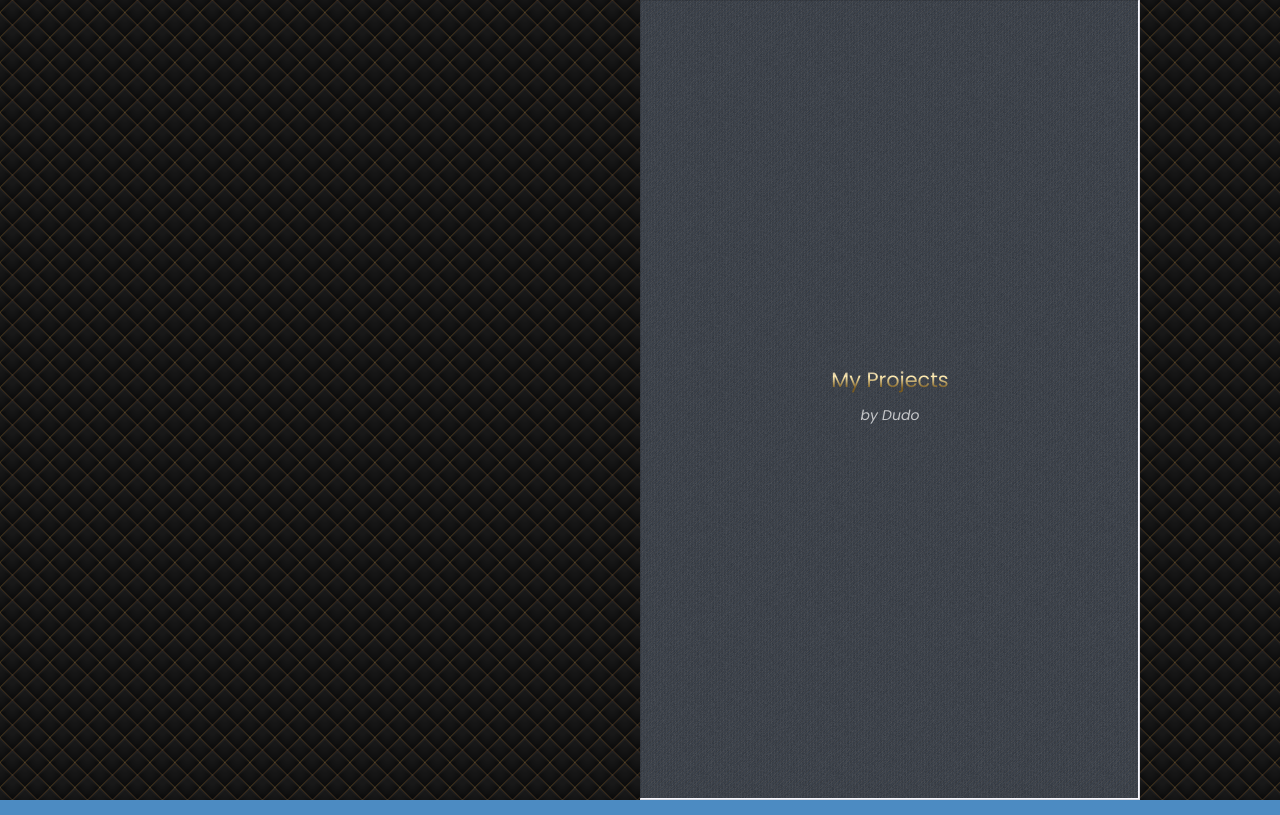
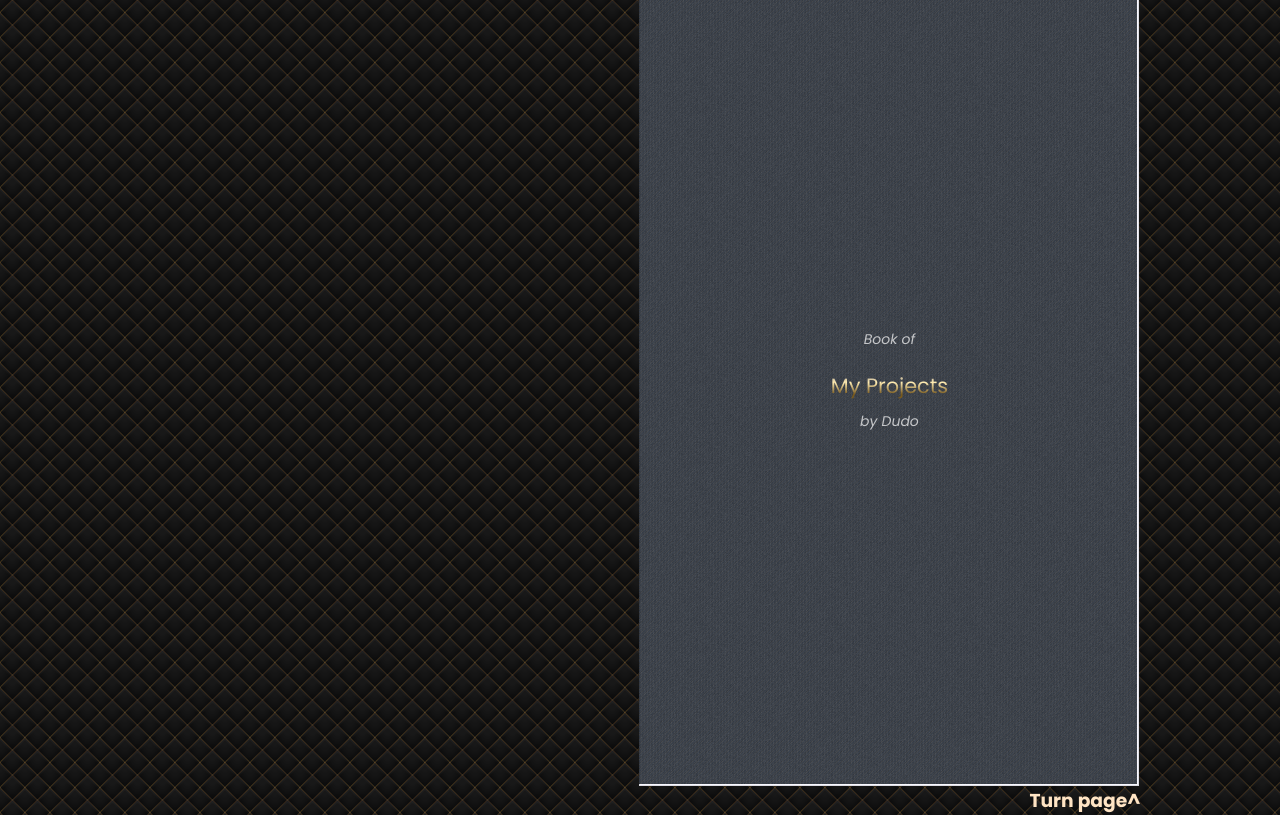
Before and after one commit to ristoxxx/flipBook, a plain HTML site: page index.html in a window 1280 px wide. Drawn offline with Linux system fonts and the light colour scheme.

Commit message:
added visual cues for flipping the page

```diff
--- a/index.html
+++ b/index.html
@@ -10,7 +10,7 @@
 
 <body style="background-image:  url(fancy-cushion.webp) ;">
   <div class="flipbook">
-    <div class="hard"><h2>My Projects</h2> <small>by Dudo</small></div>
+    <div class="hard"><small>Book of</small><h2>My Projects</h2> <small>by Dudo</small></div>
     <div class="hard"></div>
     <div>
       <small>
@@ -48,12 +48,15 @@
     <div class="hard"><iframe src="https://start.dudo.fi" style="width:800px; height:800px; scale: 0.5;"></iframe></div>
     <div class="hard">Thank You <small>~ Dudo</small></div>
   </div>
-
+  <footer>
+    <h3 style="color: bisque; margin-left: 890px;">Turn page^</h3>
+  </footer>
   <script src="jquery.js"></script>
   <script src="turn.js"></script>
   <script>
     $(".flipbook").turn();
   </script>
+
 </body>
 
 </html>
```
Also changed, not shown: 1 other file.
